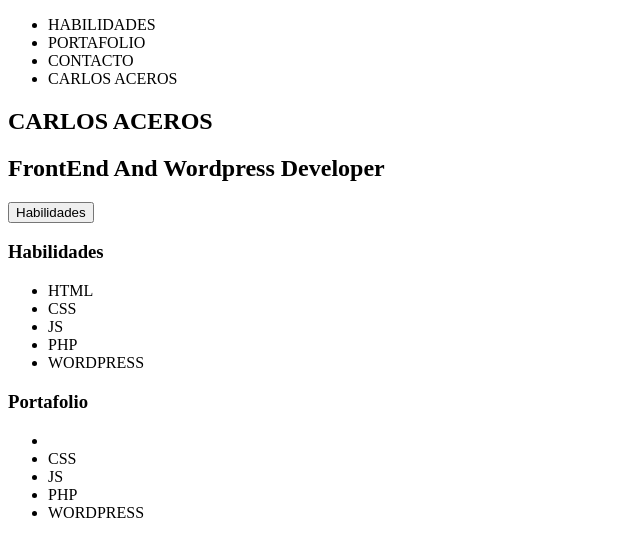
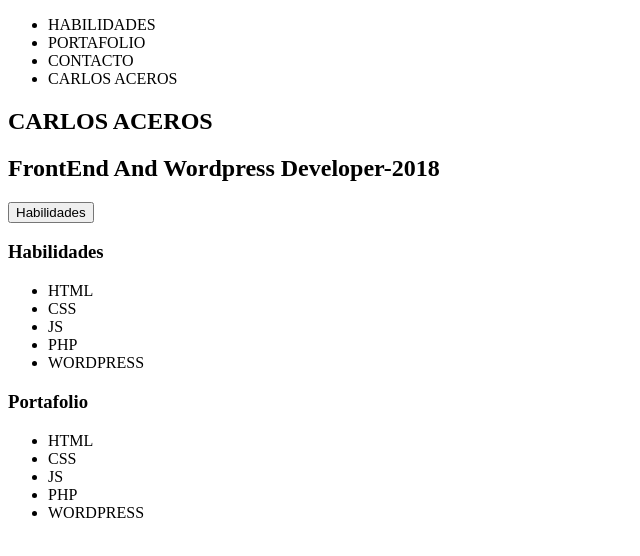
Before and after one commit to carlosaceros/carlosaceros.github.io, a plain HTML site: page index.html in a window 1280 px wide. Shown: the whole page, without its empty margins (0-640 px from the left). Drawn offline with Linux system fonts and the light colour scheme.

Commit message:
actualizacion portafolio 2018

```diff
--- a/index.html
+++ b/index.html
@@ -15,7 +15,7 @@
 	</nav>
 	<section class="inicio">
 		<h1>CARLOS ACEROS</h1>
-		<h2>FrontEnd And Wordpress Developer</h2>
+		<h2>FrontEnd And Wordpress Developer-2018</h2>
 		<input type="button" value="Habilidades">
 	</section>
 	<section class="habilidades">
@@ -32,7 +32,7 @@
 	<section class="portafolio">
 			<h3>Portafolio</h3>
 			<ul>
-				<li></li>
+				<li>HTML</li>
 				<li>CSS</li>
 				<li>JS</li>
 				<li>PHP</li>
```
